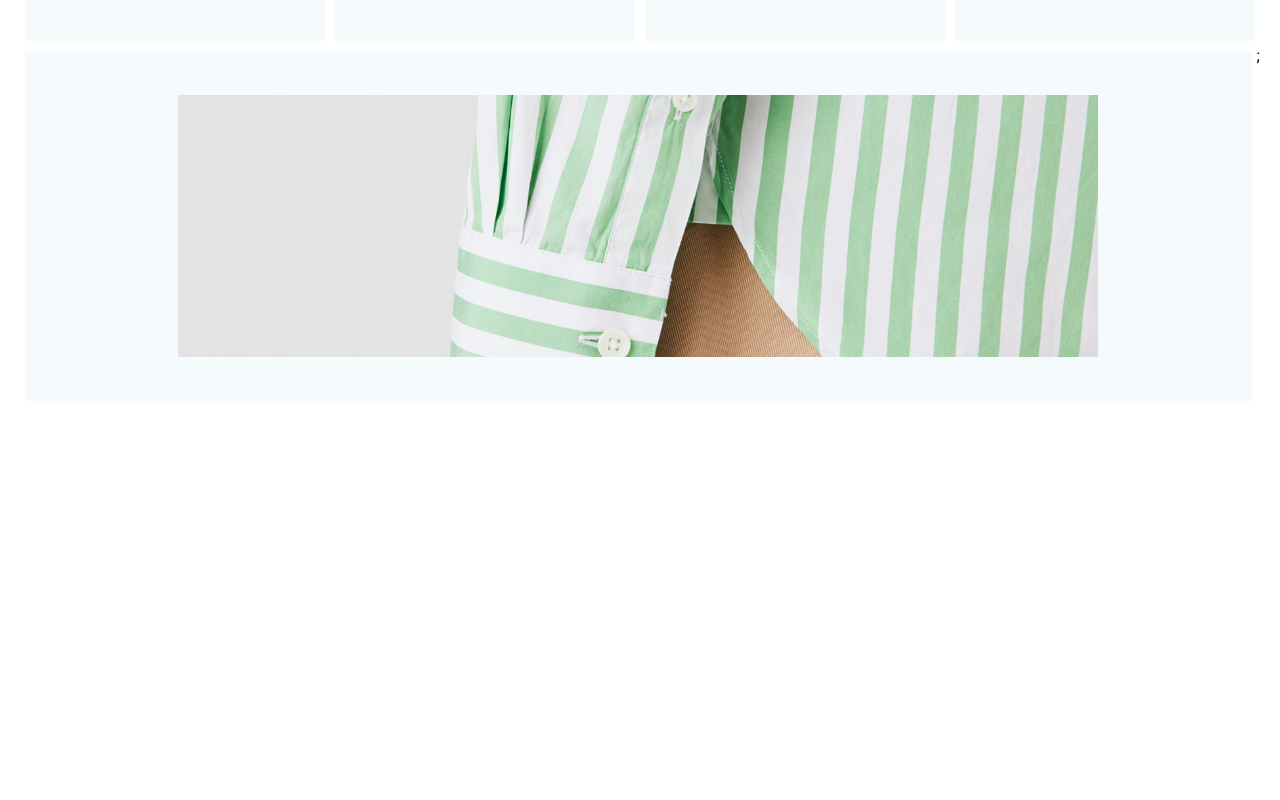
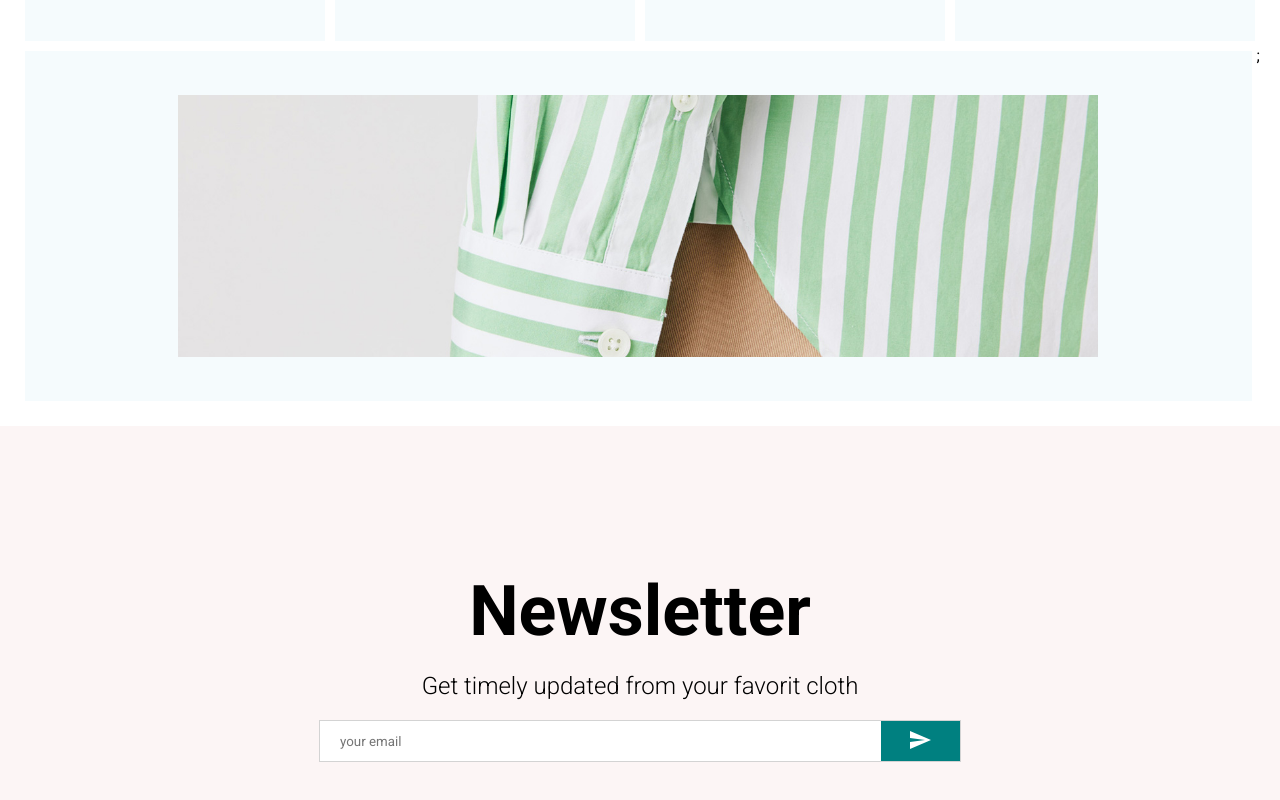
Before and after one commit to maxxam123/ec-app, a React (Create React App) app: page / in a window 1280 px wide. Shown: the part 2190-2990 px from the top of the page. Before the commit the page ends 2616 px from the top, so only its background shows below. Built offline with nearby package versions, Linux system fonts and the light colour scheme; the HTML template or start-up script is replaced by a standard one; a web font is replaced by a local one.

Commit message:
Home.jsx involved <NewsLetter/>, components added NewsLetter.jsx

```diff
--- /dev/null
+++ b/src/components/NewsLetter.jsx
@@ -0,0 +1,61 @@
+import { Send } from '@material-ui/icons';
+import styled from 'styled-components';
+
+const Container = styled.div`
+  height: 60vh;
+  background-color: #fcf5f5;
+  display: flex;
+  align-items: center;
+  justify-content: center;
+  flex-direction: column;
+`;
+
+const Title = styled.h1`
+  font-size: 70px;
+  margin-bottom: 20px;
+`;
+
+const Desc = styled.div`
+  font-size: 24px;
+  font-weight: 300;
+  margin-bottom: 20px;
+`;
+
+const InputContainer = styled.div`
+  width: 50%;
+  height: 40px;
+  background-color: white;
+  display: flex;
+  justify-content: space-between;
+  border: 1px solid lightgray;
+`;
+
+const Input = styled.input`
+  border: none;
+  flex: 8;
+  padding-left: 20px;
+`;
+
+const Button = styled.button`
+  flex: 1;
+  border: none;
+  background-color: teal;
+  color: white;
+`;
+
+const NewsLetter = () => {
+  return (
+    <Container>
+      <Title>Newsletter</Title>
+      <Desc>Get timely updated from your favorit cloth</Desc>
+      <InputContainer>
+        <Input placeholder="your email" />
+        <Button>
+          <Send />
+        </Button>
+      </InputContainer>
+    </Container>
+  );
+};
+
+export default NewsLetter;
--- a/src/pages/Home.jsx
+++ b/src/pages/Home.jsx
@@ -4,7 +4,7 @@
 import Slider from '../components/Slider';
 import Categories from '../components/Categories';
 import Products from '../components/Products';
-// import NewsLetter from '../components/NewsLetter';
+import NewsLetter from '../components/NewsLetter';
 // import Footer from '../components/Footer';
 
 const Home = () => {
@@ -15,7 +15,7 @@
       <Slider />
       <Categories />
       <Products />
-      {/* <NewsLetter /> */}
+      <NewsLetter />
       {/* <Footer /> */}
     </div>
   );
```
Also changed, not shown: 1 other file (tests, documents, lock files or other folders).
